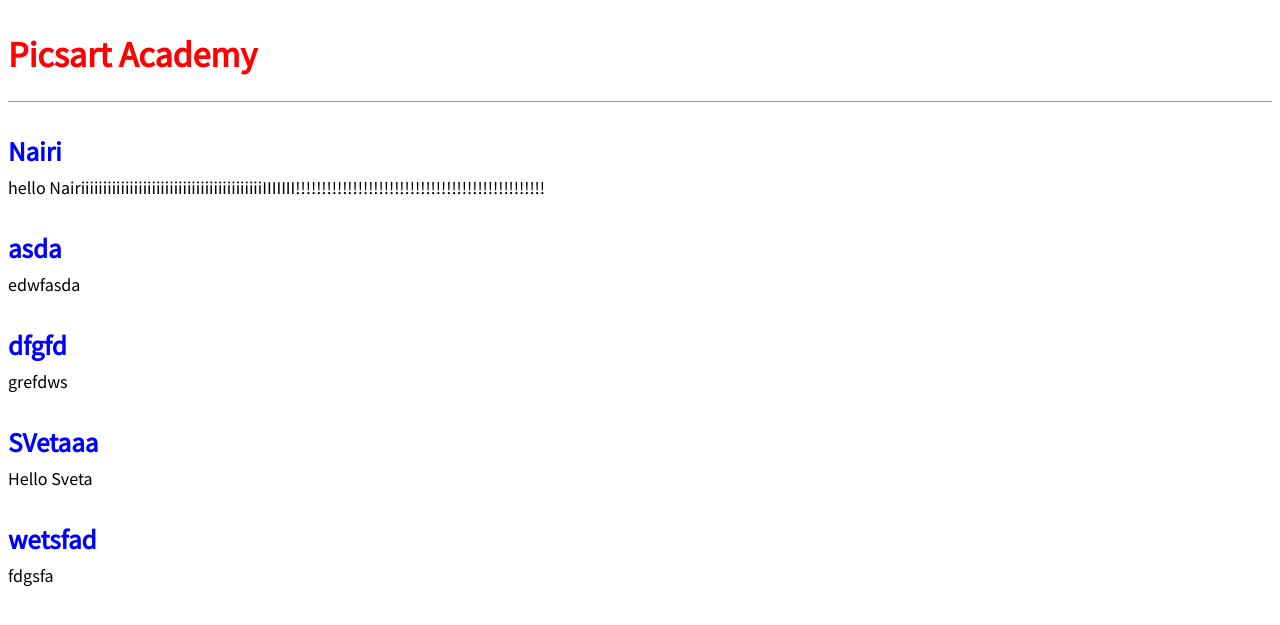
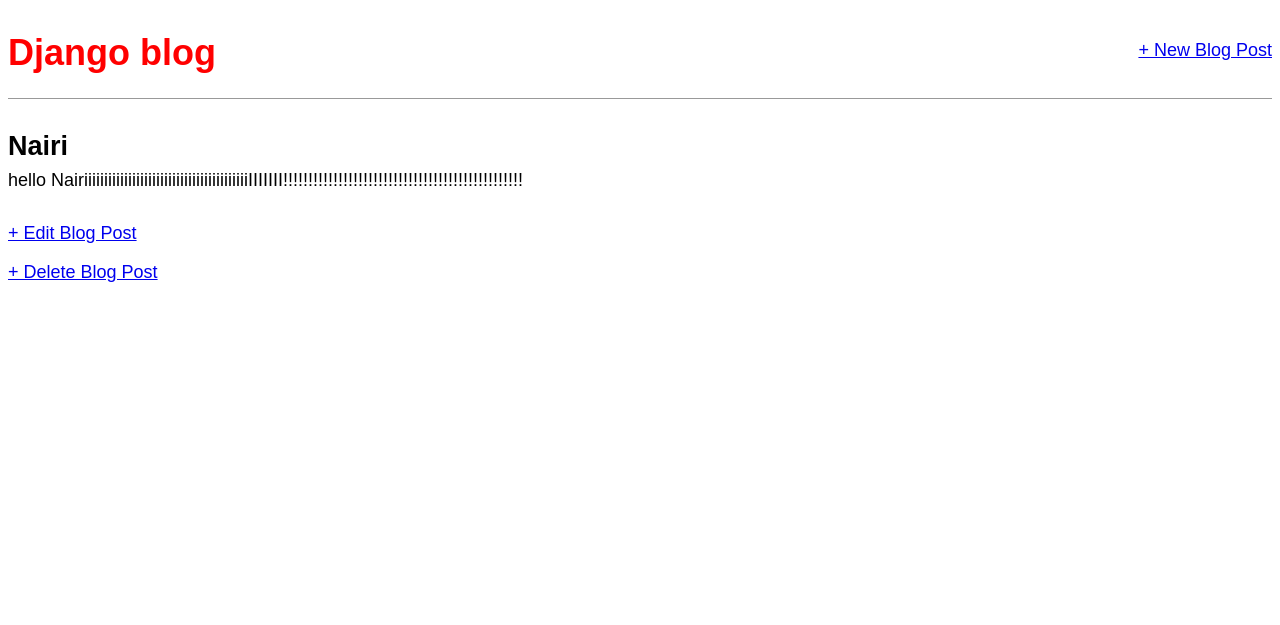
Before and after one commit to Aro-M/CRUD_DJANGO, a Django app: page /post/1/ in a window 1280 px wide. Shown: the top 625 px of the page. Run offline with Django 4.2, Linux system fonts and the light colour scheme; data comes from the database, SQL or seed files in the repository; both versions use the stored data as it was after the commit; some web fonts are replaced.

Commit message:
initial commit

```diff
--- a/blog/urls.py
+++ b/blog/urls.py
@@ -1,8 +1,17 @@
-from django.urls import  path
-from  .views import  BlogListView
-
-
+from django.urls import path
+from .views import (
+BlogListView,
+BlogDetailView,
+BlogCreateView,
+BlogUpdateView,
+BlogDeleteView, # new
+)
 urlpatterns = [
-    path("post/<int:pk>/",BlogListView.as_view(),name="post_detail"),
-    path("",BlogListView.as_view(),name = "home"),
+path("post/new/", BlogCreateView.as_view(), name="post_new"),
+path("post/<int:pk>/", BlogDetailView.as_view(), name="post_detail"),
+path("post/<int:pk>/edit/", BlogUpdateView.as_view(),
+name="post_edit"),
+path("post/<int:pk>/delete/", BlogDeleteView.as_view(),
+name="post_delete"), # new
+path("", BlogListView.as_view(), name="home"),
 ]
--- a/blog/views.py
+++ b/blog/views.py
@@ -1,13 +1,24 @@
-from django.shortcuts import render
-from django.views.generic import ListView,DetailView
-
-from blog.models import Post
-
-
+from django.urls import reverse_lazy
+from django.views.generic import ListView, DetailView
+from django.views.generic.edit import CreateView, UpdateView, DeleteView
+from .models import Post
 class BlogListView(ListView):
     model = Post
     template_name = "home.html"
-
 class BlogDetailView(DetailView):
     model = Post
     template_name = "post_detail.html"
+class BlogCreateView(CreateView):
+    model = Post
+    template_name = "post_new.html"
+    fields = ["title", "author", "body"]
+
+class BlogUpdateView(UpdateView): # new
+    model = Post
+    template_name = "post_edit.html"
+    fields = ["title", "body"]
+
+class BlogDeleteView(DeleteView):
+    model  = Post
+    template_name ="post_delete.html"
+    success_url = reverse_lazy("home")
--- a/templates/base.html
+++ b/templates/base.html
@@ -1,22 +1,23 @@
-<!DOCTYPE html>
 {% load static %}
-<html lang="en">
+<html>
 <head>
-    <meta charset="UTF-8">
-    <title>Picsart Academy</title>
-    <link href="https://fonts.googleapis.com/css?family=Source+Sans+Pro:400"
-rel="stylesheet">
+<title>Django blog</title>
+<link href="https://fonts.googleapis.com/css?family=\
+Source+Sans+Pro:400" rel="stylesheet">
 <link href="{% static 'css/base.css' %}" rel="stylesheet">
 </head>
 <body>
+<div>
 <header>
-  <h1>
-    <a href="{% url 'home' %}"> Picsart  Academy</a>
-  </h1>
+    <div class="nav-left">
+<h1><a href="{% url 'home' %}">Django blog</a></h1>
+</div>
+<div class="nav-right">
+<a href="{% url 'post_new' %}">+ New Blog Post</a>
+</div>
 </header>
-<div >
-  {% block content %}
-  {% endblock content %}
+{% block content %}
+{% endblock content %}
 </div>
 </body>
 </html>
--- a/templates/post_detail.html
+++ b/templates/post_detail.html
@@ -4,4 +4,6 @@
 <h2>{{ post.title }}</h2>
 <p>{{ post.body }}</p>
 </div>
+<p><a href="{% url 'post_edit' post.pk %}">+ Edit Blog Post</a></p>
+<p><a href="{% url 'post_delete' post.pk %}">+ Delete Blog Post</a></p>
 {% endblock content %}
```
Also changed, not shown: blog/tests.py (+32 -0 lines), templates/post_delete.html (added, +8 -0 lines), templates/post_edit.html (added, +8 -0 lines), templates/post_new.html (added, +8 -0 lines), db.sqlite3.
